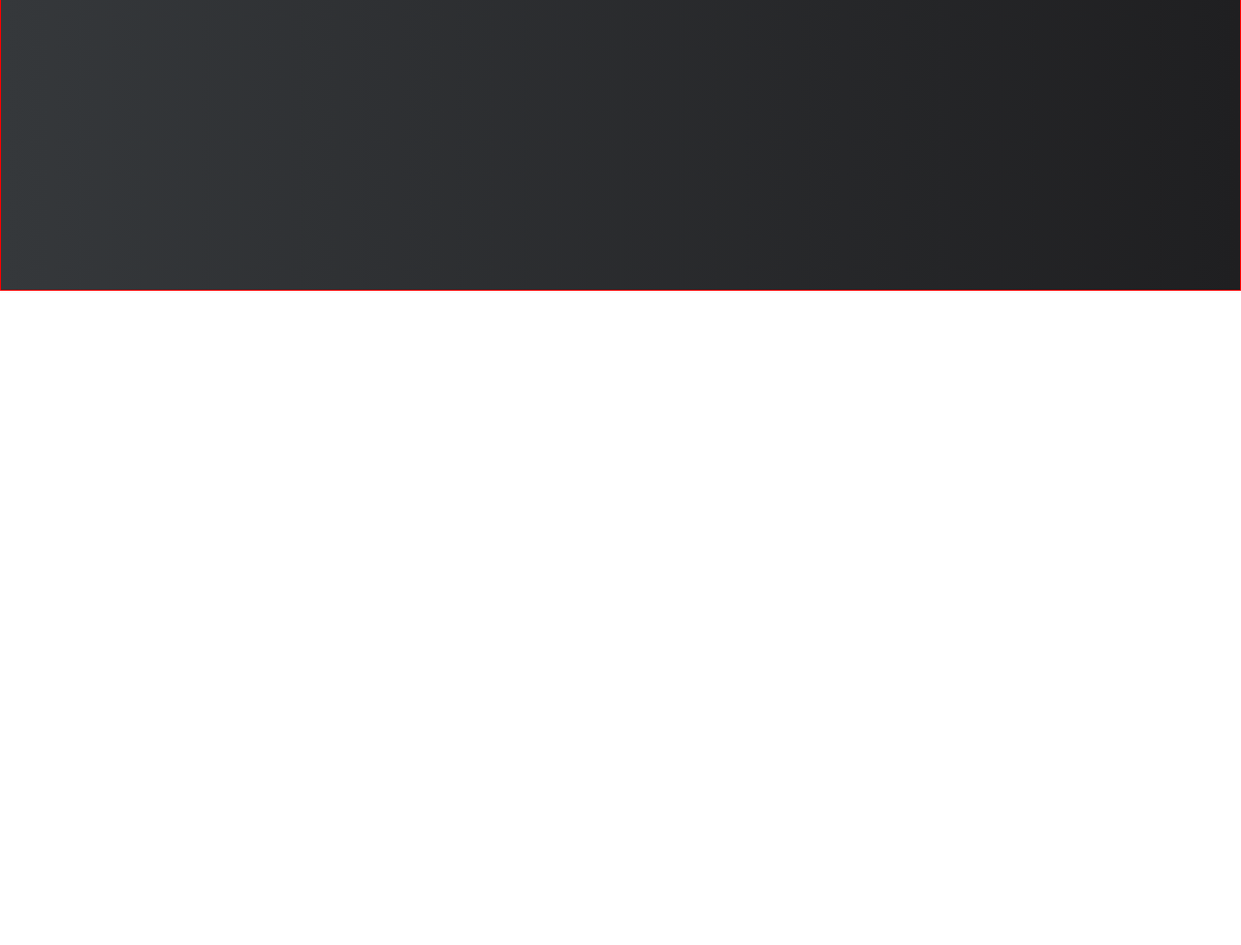
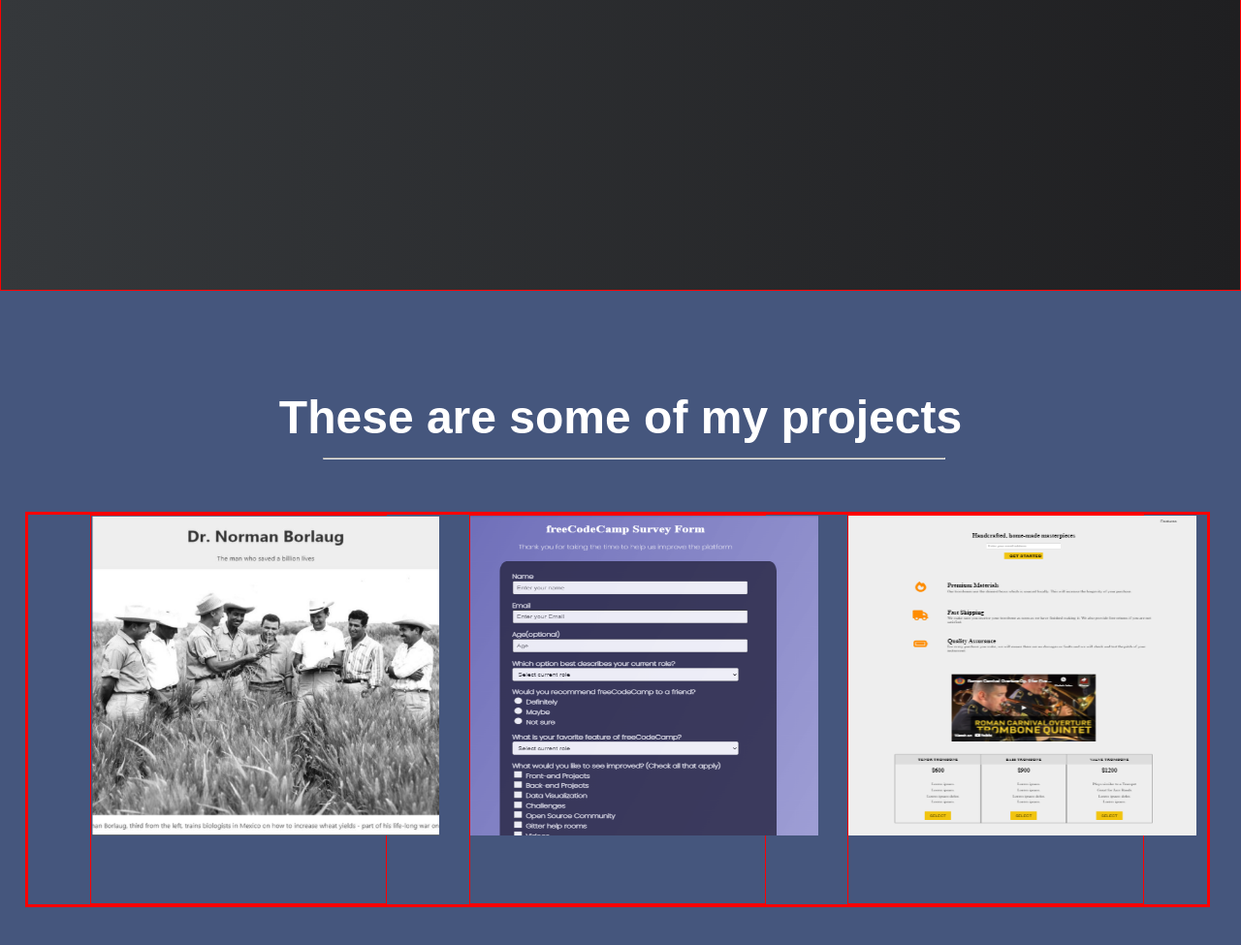
Before and after one commit to sauhardM/FCC-responsive-web-design-projects, a plain HTML site: page src/index.html in a window 1280 px wide. Shown: the part 553-1528 px from the top of the page at 97% size. Before the commit the page ends 853 px from the top, so only its background shows below. Drawn offline with Linux system fonts and the light colour scheme.

Commit message:
Personal Portfolio Webpage - Project tiles applied

```diff
--- a/src/index.html
+++ b/src/index.html
@@ -23,9 +23,26 @@
 
     <section id="projects">
         <!-- link should a div or vise-versa -->
-        <div class="project-tile"><a href=""></a></div>
-        <div class="project-tile"></div>
-        <div class="project-tile"></div>
+        <h1 style="margin-top: 8%;">These are some of my projects</h1>
+        <hr style="width: 50%; background-color: white;margin-top: -2%;margin-left: 26%;">
+      <div id="tiles">
+        <div class="project-tile">
+            <a href="">
+               <img class="Image" src="tribute.png" alt="">
+            </a>
+        </div>
+        <div class="project-tile">
+            <a href="">
+               <img class="Image" src="Survey.png" alt="">
+            </a>
+        </div>
+        <div class="project-tile">
+            <a href="">
+                <img class="Image" src="product.png" alt="">
+            </a>
+        </div>
+      </div>
+
     </section>
 
     <section id="profile-link">
--- a/src/style.css
+++ b/src/style.css
@@ -4,6 +4,7 @@ body {
   box-sizing: border-box;
   display: flex;
   flex-direction: row;
+  flex-wrap: wrap;
 }
 
 #navbar {
@@ -61,3 +62,41 @@ body {
   font-weight: 300;
   font-style: italic;
 }
+
+#projects{
+  width: 100%;
+  background-color: #45567D;
+  color: white;
+  font-size: 2rem;
+  font-family: 'Raleway', sans-serif;
+  font-weight: 700;
+  text-align: center;
+  display: flex;
+  flex-direction: column;
+  height: 1000px;
+}
+
+#tiles{
+  display: flex;
+  flex-direction: row;
+  border: 3px solid red;
+  width: 95%;
+  /* height: 100px; */
+  margin-top: 3%;
+  margin-left: 2%;
+  gap:20px;
+  justify-content: space-evenly;
+}
+
+.project-tile{
+  width: 25%;
+  height:400px;
+  border: 1px solid red;
+
+
+}
+
+.Image{
+    width: 359px;
+    height: 330px;
+}
```
Also changed, not shown: src/Survey.png (added), src/product.png (added), src/tribute.png (added).
